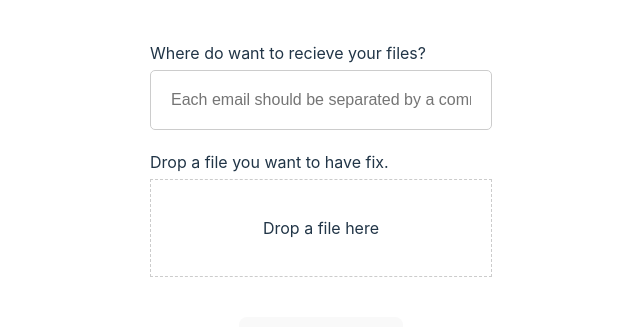
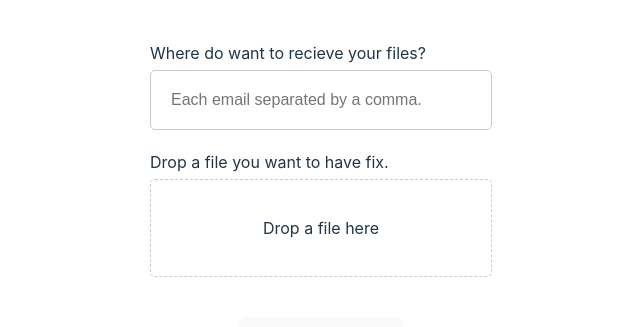
Before and after one commit to cduyminh/correctionUi, a React (Vite) app: page / in a window 1280 px wide. Shown: the part 265-592 px from the top of the page, without its empty margins (319-959 px from the left). Built offline with nearby package versions, Linux system fonts and the light colour scheme; grey boxes are pictures that could not be loaded.

Commit message:
curved drop box

```diff
--- a/src/App.tsx
+++ b/src/App.tsx
@@ -76,7 +76,7 @@ function App() {
 					</label>
 					<br />
 					<input
-						placeholder="Each email should be separated by a comma."
+						placeholder="Each email separated by a comma."
 						onChange={(e) => setEmails(e.target.value)}
 						style={{
 							padding: 20,
@@ -108,7 +108,7 @@ function App() {
 						onDrop={handleDrop}
 						onClick={handleFileSelect}
 						onDragOver={handleDragOver}
-						style={{ border: "1px dashed #ccc", padding: "20px", marginTop: 5 }}
+						style={{ border: "1px dashed #ccc", borderRadius: 5, padding: "20px", marginTop: 5 }}
 					>
 						{filename ? <p>{filename}</p> : <p>Drop a file here</p>}
 					</div>
```
